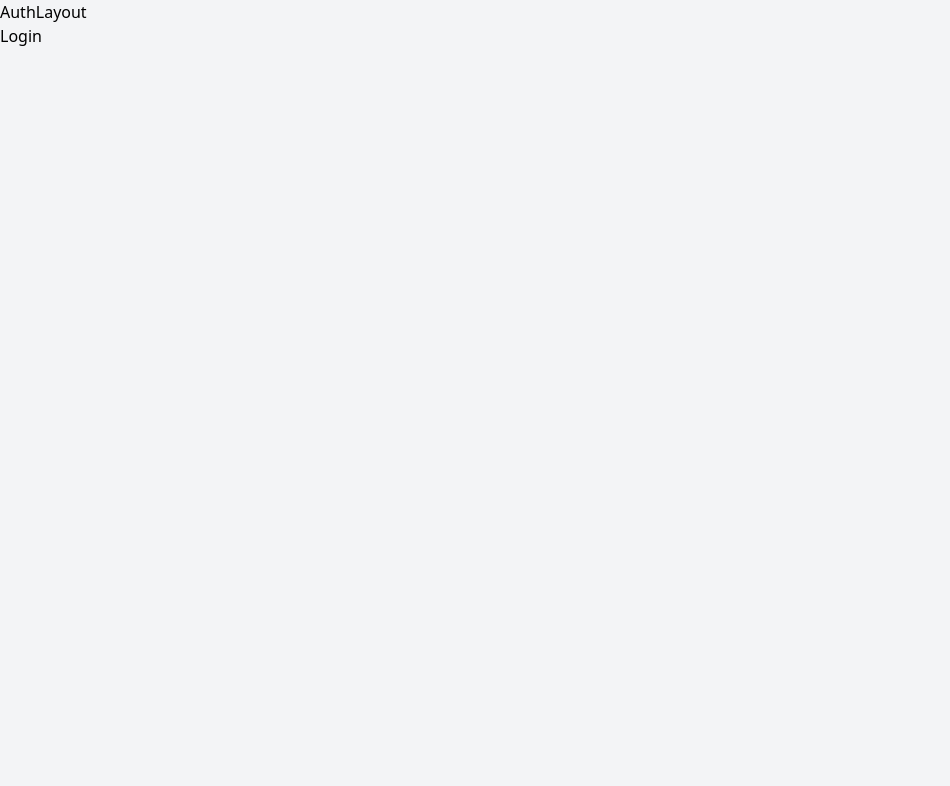
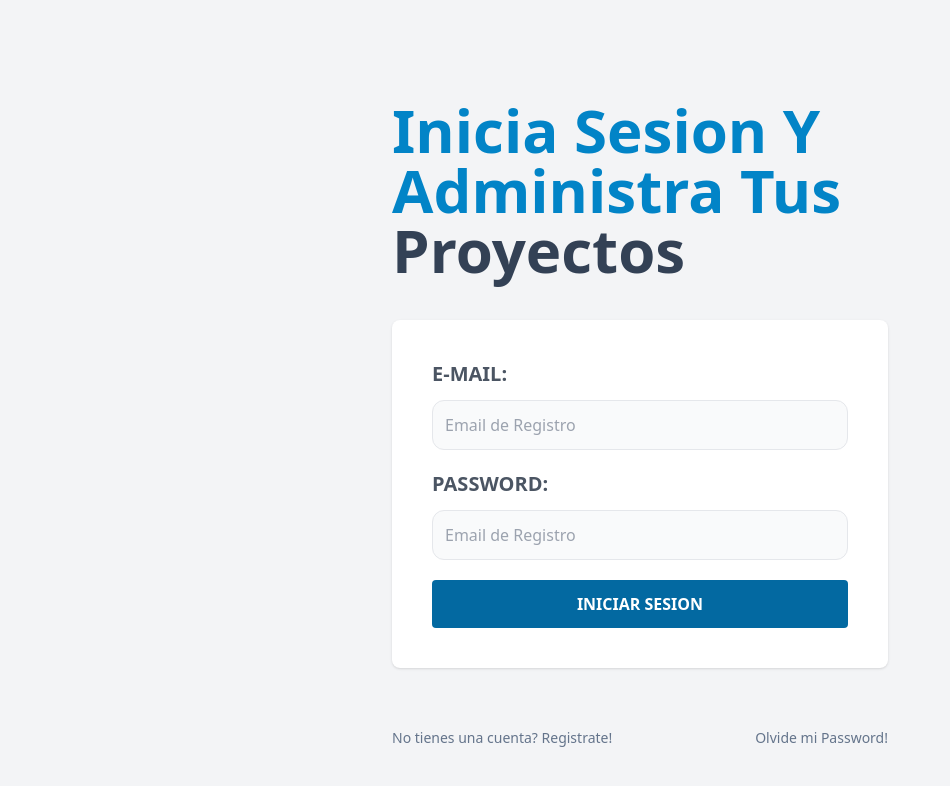
Before and after one commit to misterdan100/uptask-mern-backend1, a React (Vite) app: page / in a window 1280 px wide. Shown: the top 786 px of the page, without its empty margins (0-950 px from the left). Built offline with nearby package versions, Linux system fonts and the light colour scheme.

Commit message:
chore: create login page w/ links to register or forgot password

```diff
--- a/src/layouts/AuthLayout.jsx
+++ b/src/layouts/AuthLayout.jsx
@@ -3,9 +3,11 @@ import { Outlet } from "react-router-dom";
 const AuthLayout = () => {
   return (
     <>
-      <div>AuthLayout</div>
-
-      <Outlet />
+      <main className="container mx-auto mt-5 md:mt-20 p-5 md:flex md:justify-center">
+        <div className="md:w-2/3 lg:w-2/5">
+          <Outlet />
+        </div>
+      </main>
     </>
   );
 };
--- a/src/paginas/Login.jsx
+++ b/src/paginas/Login.jsx
@@ -1,8 +1,64 @@
+import { Link } from 'react-router-dom'
+
 
 const Login = () => {
   return (
     <>
-    <div>Login</div>
+      <h1
+        className="text-sky-600 font-black text-6xl capitalize"
+      >Inicia sesion y administra tus {' '}
+        <span className="text-slate-700">proyectos</span>
+      </h1>
+
+      <form className="my-10 bg-white shadow rounded-lg px-10 py-5">
+        <div className="my-5">
+          <label
+            htmlFor="email"
+            className="uppercase text-gray-600 block text-xl font-bold"
+          >E-mail:</label>
+          <input
+            type="email"
+            id="email"
+            placeholder="Email de Registro"
+            className="w-full mt-3 p-3 border rounded-xl bg-gray-50"
+          />
+        </div>
+        <div className="my-5">
+          <label
+            htmlFor="password"
+            className="uppercase text-gray-600 block text-xl font-bold"
+          >Password:</label>
+          <input
+            type="password"
+            id="password"
+            placeholder="Email de Registro"
+            className="w-full mt-3 p-3 border rounded-xl bg-gray-50"
+          />
+        </div>
+
+        <input
+          type="submit"
+          value="Iniciar Sesion"
+          className="bg-sky-700 py-3 mb-5 w-full text-white uppercase font-bold rounded hover:cursor-pointer hover:bg-sky-800 hover:shadow transition-colors"
+        />
+      </form>
+
+      <nav className="lg:flex lg:justify-between">
+        <Link
+          to='registrar'
+          className='block text-center my-5 text-slate-500  text-sm hover:text-sky-500 transition'
+        >
+        No tienes una cuenta? Registrate!
+        </Link>
+
+        <Link
+          to='olvide-password'
+          className='block text-center my-5 text-slate-500  text-sm hover:text-sky-500 transition'
+        >
+        Olvide mi Password!
+        </Link>
+
+      </nav>
 
     </>
   )
```
